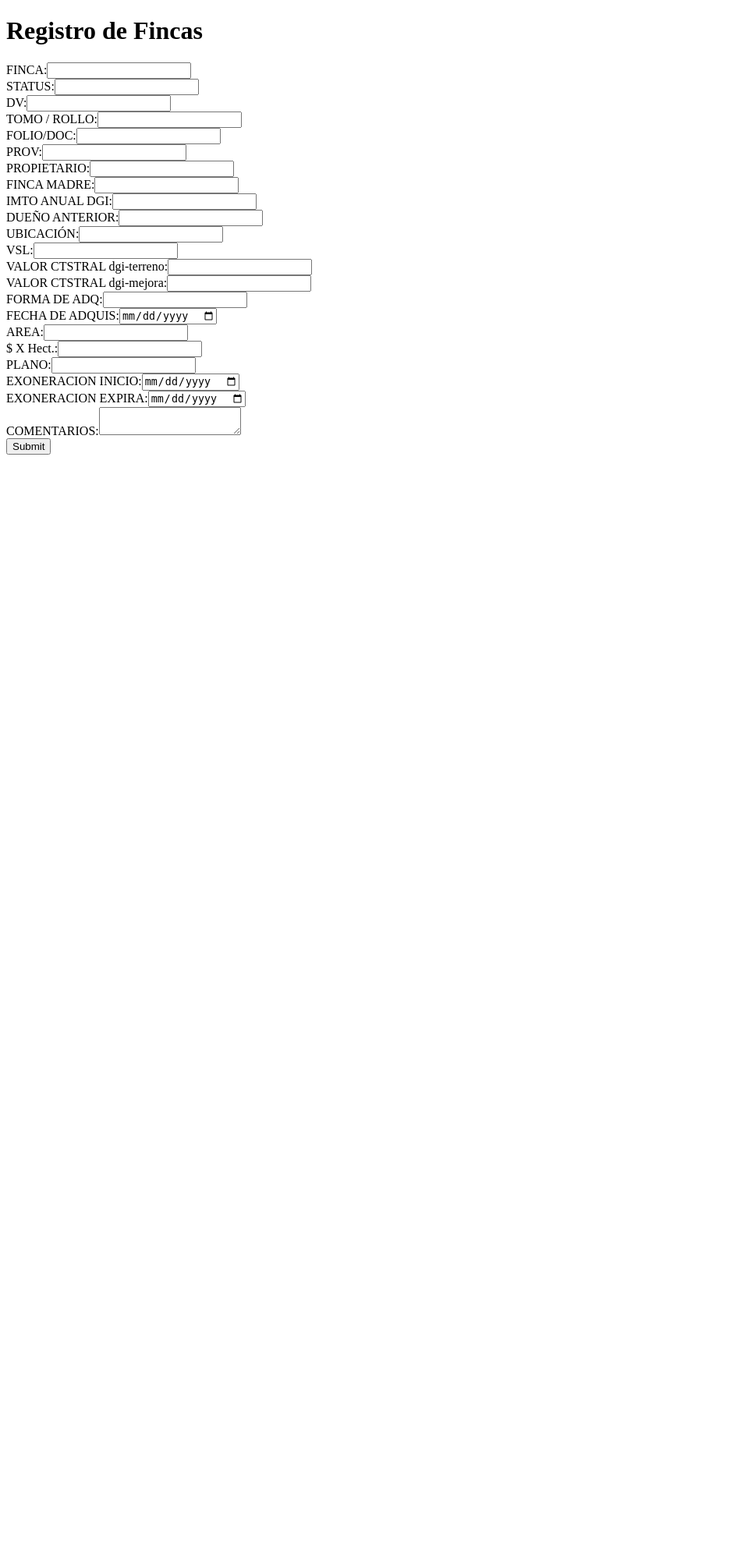
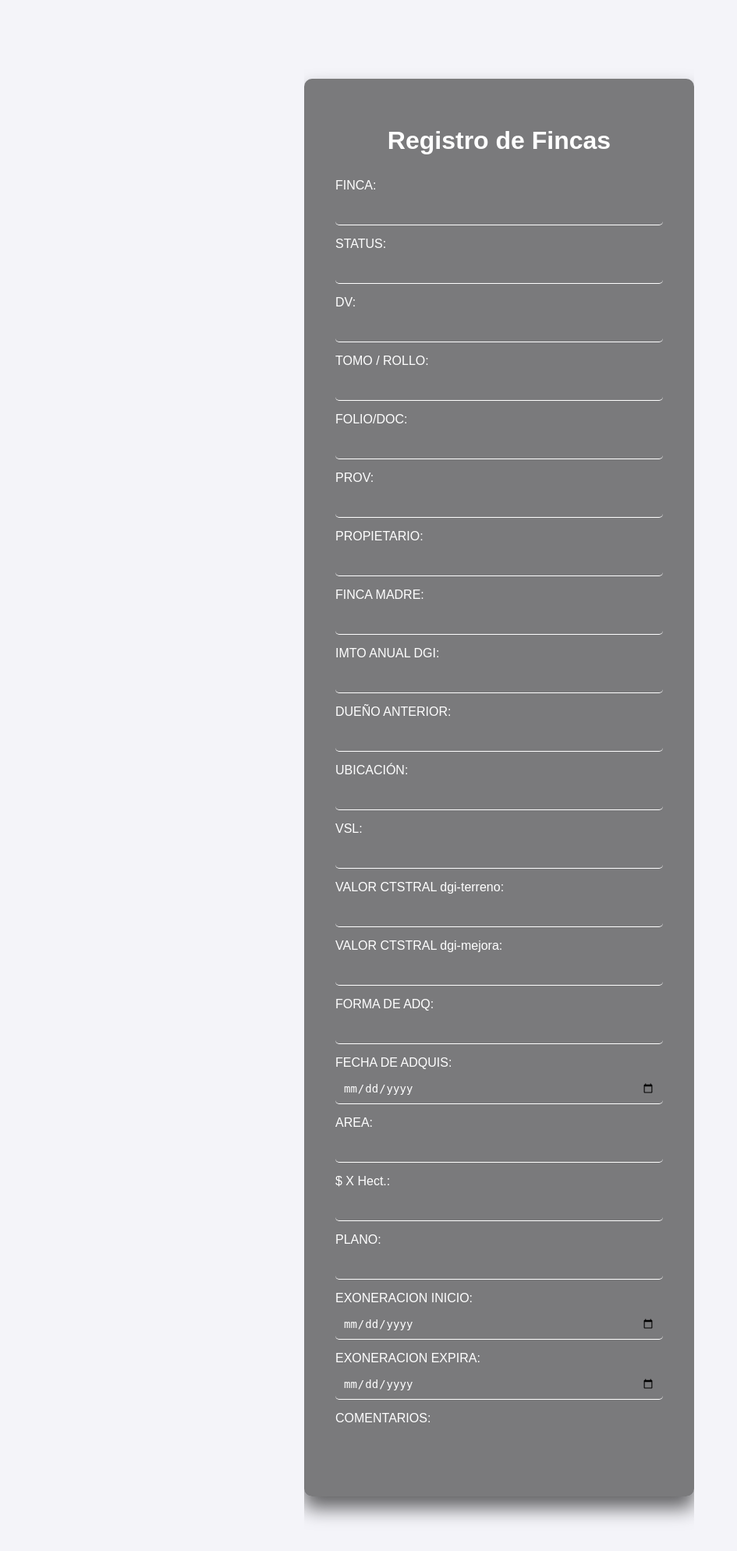
Before and after one commit to skyeskai3/finca, a Flask app: page /registro in a window 1280 px wide. Shown: the top 1989 px of the page at 78% size, without its empty margins (0-945 px from the left). Run offline with Flask 3, Linux system fonts and the light colour scheme; the visitor is signed in with stand-in values (Sample User, id 1); some libraries are stand-ins or nearby versions.

Commit message:
updated style of login and registro

```diff
--- a/app.py
+++ b/app.py
@@ -4,18 +4,15 @@ from config import Config
 
 app = Flask(__name__)
 app.config.from_object(Config)
-app.secret_key = 'your_secret_key'  # Change this to a random secret key
 
 mysql = MySQL(app)
-
-# Define your PIN here (should ideally be stored securely, not hardcoded)
-PIN = '5656'
+app.secret_key = 'supersecretkey'  # Change this to a secure secret key
 
 @app.route('/', methods=['GET', 'POST'])
 def login():
     if request.method == 'POST':
         pin = request.form['pin']
-        if pin == PIN:
+        if pin == '5656':  # Replace 'your_secret_pin' with the actual PIN
             session['logged_in'] = True
             return redirect(url_for('registro'))
         else:
--- a/static/style.css
+++ b/static/style.css
@@ -1,6 +1,90 @@
-body {
+/* static/style.css */
+
+html, body {
+    height: 100%;
+    margin: 0;
     font-family: Arial, sans-serif;
-  }
-  form {
-    margin-bottom: 20px;
-  }
+    display: flex;
+    justify-content: center;
+    align-items: center;
+    background: #f4f4f9;
+    overflow: hidden; /* Prevent overflow */
+}
+
+.form-container, .login-box {
+    width: 500px;
+    padding: 40px;
+    background: rgba(0,0,0,.5);
+    box-shadow: 0 15px 25px rgba(0,0,0,.6);
+    border-radius: 10px;
+    box-sizing: border-box;
+    color: #fff;
+    overflow-y: auto; /* Ensure content is scrollable if necessary */
+    max-height: 90vh; /* Prevents overflow on very long forms */
+}
+
+.form-container h1, .login-box h2 {
+    text-align: center;
+    margin-bottom: 30px;
+}
+
+.form-group, .user-box {
+    display: flex;
+    flex-direction: column;
+    margin-bottom: 15px;
+}
+
+.form-group label, .user-box label {
+    margin-bottom: 5px;
+}
+
+.form-group input[type="text"],
+.form-group input[type="date"],
+.form-group textarea,
+.user-box input {
+    width: 100%;
+    padding: 10px;
+    font-size: 14px;
+    border: none;
+    border-bottom: 1px solid #fff;
+    border-radius: 5px;
+    outline: none;
+    box-sizing: border-box;
+    background: transparent;
+    color: #fff;
+}
+
+textarea {
+    resize: vertical;
+    height: 100px;
+}
+
+button, .login-box a {
+    width: 100%;
+    padding: 10px;
+    background: #03e9f4;
+    border: none;
+    border-radius: 5px;
+    color: #fff;
+    font-size: 16px;
+    cursor: pointer;
+    text-align: center;
+    text-decoration: none;
+    transition: background 0.3s ease;
+}
+
+button:hover, .login-box a:hover {
+    background: #029dbb;
+}
+
+.user-box input:focus ~ label,
+.user-box input:valid ~ label {
+    top: -20px;
+    left: 0;
+    color: #03e9f4;
+    font-size: 12px;
+}
+
+.user-box input {
+    border-bottom: 1px solid #fff;
+}
--- a/templates/registro.html
+++ b/templates/registro.html
@@ -3,35 +3,104 @@
 <head>
     <meta charset="UTF-8">
     <title>Registro de Fincas</title>
+    <link rel="stylesheet" href="{{ url_for('static', filename='style.css') }}">
 </head>
 <body>
-    <h1>Registro de Fincas</h1>
-    <form method="post">
-        <label for="finca">FINCA:</label><input type="text" id="finca" name="finca"><br>
-        <label for="status">STATUS:</label><input type="text" id="status" name="status"><br>
-        <label for="dv">DV:</label><input type="text" id="dv" name="dv"><br>
-        <label for="tomo_rollo">TOMO / ROLLO:</label><input type="text" id="tomo_rollo" name="tomo_rollo"><br>
-        <label for="folio_doc">FOLIO/DOC:</label><input type="text" id="folio_doc" name="folio_doc"><br>
-        <label for="prov">PROV:</label><input type="text" id="prov" name="prov"><br>
-        <label for="propietario">PROPIETARIO:</label><input type="text" id="propietario" name="propietario"><br>
-        <label for="finca_madre">FINCA MADRE:</label><input type="text" id="finca_madre" name="finca_madre"><br>
-        <label for="imto_anual_dgi">IMTO ANUAL DGI:</label><input type="text" id="imto_anual_dgi" name="imto_anual_dgi"><br>
-        <label for="dueño_anterior">DUEÑO ANTERIOR:</label><input type="text" id="dueño_anterior" name="dueño_anterior"><br>
-        <label for="ubicacion">UBICACIÓN:</label><input type="text" id="ubicacion" name="ubicacion"><br>
-        <label for="vsl">VSL:</label><input type="text" id="vsl" name="vsl"><br>
-        <label for="valor_ctstral_terreno">VALOR CTSTRAL dgi-terreno:</label><input type="text" id="valor_ctstral_terreno" name="valor_ctstral_terreno"><br>
-        <label for="valor_ctstral_mejora">VALOR CTSTRAL dgi-mejora:</label><input type="text" id="valor_ctstral_mejora" name="valor_ctstral_mejora"><br>
-        <label for="forma_de_adq">FORMA DE ADQ:</label><input type="text" id="forma_de_adq" name="forma_de_adq"><br>
-        <label for="fecha_de_adquis">FECHA DE ADQUIS:</label><input type="date" id="fecha_de_adquis" name="fecha_de_adquis"><br>
-        <label for="area">AREA:</label><input type="text" id="area" name="area"><br>
-        <label for="precio_por_hect">$ X Hect.:</label><input type="text" id="precio_por_hect" name="precio_por_hect"><br>
-        <label for="plano">PLANO:</label><input type="text" id="plano" name="plano"><br>
-        <label for="exoneracion_inicio">EXONERACION INICIO:</label><input type="date" id="exoneracion_inicio" name="exoneracion_inicio"><br>
-        <label for="exoneracion_expira">EXONERACION EXPIRA:</label><input type="date" id="exoneracion_expira" name="exoneracion_expira"><br>
-        <label for="comentarios">COMENTARIOS:</label><textarea id="comentarios" name="comentarios"></textarea><br>
-
-        <!-- Submit button -->
-        <button type="submit">Submit</button>
-    </form>
+    <div class="form-container">
+        <h1>Registro de Fincas</h1>
+        <form method="post">
+            <div class="form-group">
+                <label for="finca">FINCA:</label>
+                <input type="text" id="finca" name="finca" required>
+            </div>
+            <div class="form-group">
+                <label for="status">STATUS:</label>
+                <input type="text" id="status" name="status" required>
+            </div>
+            <div class="form-group">
+                <label for="dv">DV:</label>
+                <input type="text" id="dv" name="dv" required>
+            </div>
+            <div class="form-group">
+                <label for="tomo_rollo">TOMO / ROLLO:</label>
+                <input type="text" id="tomo_rollo" name="tomo_rollo" required>
+            </div>
+            <div class="form-group">
+                <label for="folio_doc">FOLIO/DOC:</label>
+                <input type="text" id="folio_doc" name="folio_doc" required>
+            </div>
+            <div class="form-group">
+                <label for="prov">PROV:</label>
+                <input type="text" id="prov" name="prov" required>
+            </div>
+            <div class="form-group">
+                <label for="propietario">PROPIETARIO:</label>
+                <input type="text" id="propietario" name="propietario" required>
+            </div>
+            <div class="form-group">
+                <label for="finca_madre">FINCA MADRE:</label>
+                <input type="text" id="finca_madre" name="finca_madre" required>
+            </div>
+            <div class="form-group">
+                <label for="imto_anual_dgi">IMTO ANUAL DGI:</label>
+                <input type="text" id="imto_anual_dgi" name="imto_anual_dgi" required>
+            </div>
+            <div class="form-group">
+                <label for="dueño_anterior">DUEÑO ANTERIOR:</label>
+                <input type="text" id="dueño_anterior" name="dueño_anterior" required>
+            </div>
+            <div class="form-group">
+                <label for="ubicacion">UBICACIÓN:</label>
+                <input type="text" id="ubicacion" name="ubicacion" required>
+            </div>
+            <div class="form-group">
+                <label for="vsl">VSL:</label>
+                <input type="text" id="vsl" name="vsl" required>
+            </div>
+            <div class="form-group">
+                <label for="valor_ctstral_terreno">VALOR CTSTRAL dgi-terreno:</label>
+                <input type="text" id="valor_ctstral_terreno" name="valor_ctstral_terreno" required>
+            </div>
+            <div class="form-group">
+                <label for="valor_ctstral_mejora">VALOR CTSTRAL dgi-mejora:</label>
+                <input type="text" id="valor_ctstral_mejora" name="valor_ctstral_mejora" required>
+            </div>
+            <div class="form-group">
+                <label for="forma_de_adq">FORMA DE ADQ:</label>
+                <input type="text" id="forma_de_adq" name="forma_de_adq" required>
+            </div>
+            <div class="form-group">
+                <label for="fecha_de_adquis">FECHA DE ADQUIS:</label>
+                <input type="date" id="fecha_de_adquis" name="fecha_de_adquis" required>
+            </div>
+            <div class="form-group">
+                <label for="area">AREA:</label>
+                <input type="text" id="area" name="area" required>
+            </div>
+            <div class="form-group">
+                <label for="precio_por_hect">$ X Hect.:</label>
+                <input type="text" id="precio_por_hect" name="precio_por_hect" required>
+            </div>
+            <div class="form-group">
+                <label for="plano">PLANO:</label>
+                <input type="text" id="plano" name="plano" required>
+            </div>
+            <div class="form-group">
+                <label for="exoneracion_inicio">EXONERACION INICIO:</label>
+                <input type="date" id="exoneracion_inicio" name="exoneracion_inicio" required>
+            </div>
+            <div class="form-group">
+                <label for="exoneracion_expira">EXONERACION EXPIRA:</label>
+                <input type="date" id="exoneracion_expira" name="exoneracion_expira" required>
+            </div>
+            <div class="form-group">
+                <label for="comentarios">COMENTARIOS:</label>
+                <textarea id="comentarios" name="comentarios" required></textarea>
+            </div>
+            <div class="form-group">
+                <button type="submit">Submit</button>
+            </div>
+        </form>
+    </div>
 </body>
 </html>
```
Also changed, not shown: templates/login.html (+12 -16 lines).
